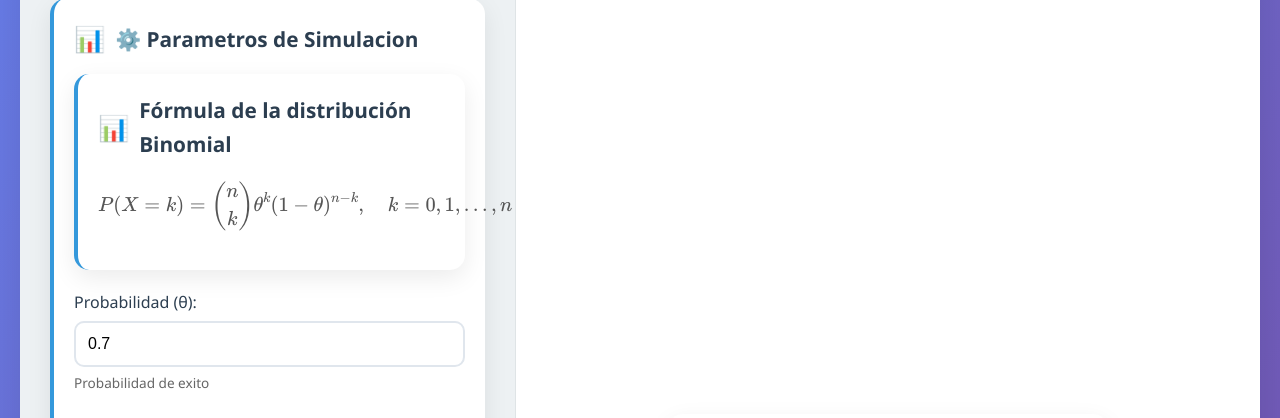
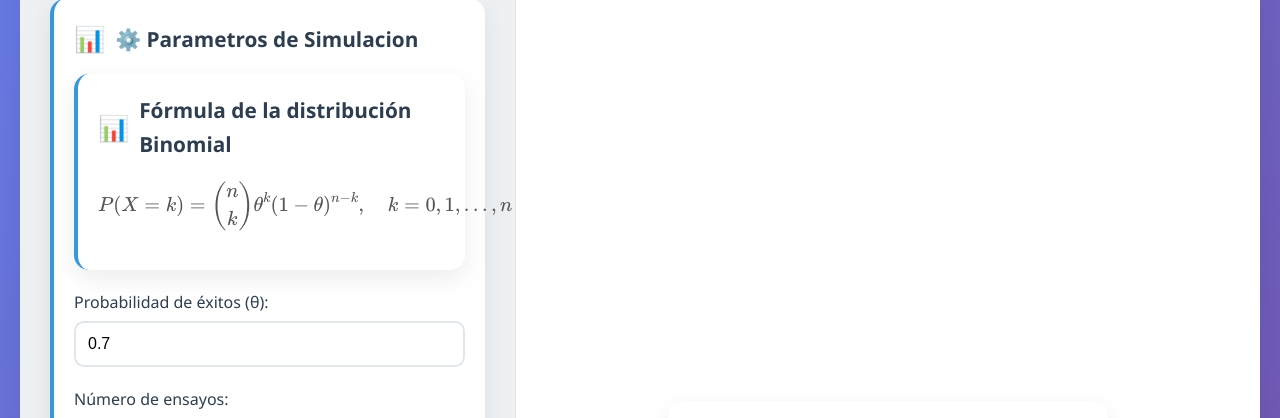
Before and after one commit to isaacwide/SFP, a Flask app: page /binomial in a window 1280 px wide. Shown: the part 167-585 px from the top of the page. Run offline with Flask 3, Linux system fonts and the light colour scheme; some libraries are stand-ins or nearby versions.

Commit message:
primera correción de palabras

```diff
--- a/templates/resultado.html
+++ b/templates/resultado.html
@@ -33,7 +33,7 @@
                             <p>\[ P(X = x) = \theta^x (1-\theta)^{1-x}, \quad x \in \{0,1\} \]</p>
                         </div>
                         <div class="input-group">
-                            <label for="theta">Probabilidad (θ):</label>
+                            <label for="theta">Probabilidad de éxitos (θ):</label>
                             <input type="number" id="theta" name="theta" min="0" max="1" step="0.01" value="{{ theta }}" required>
                             <small>Probabilidad de exito (0-1)</small>
                         </div>
@@ -90,19 +90,19 @@
                             <p>\[ P(X = k) = \binom{n}{k} \theta^k (1-\theta)^{n-k}, \quad k = 0, 1, \ldots, n \]</p>
                         </div>
                         <div class="input-group">
-                            <label for="theta">Probabilidad (θ):</label>
+                            <label for="theta">Probabilidad de éxitos (θ):</label>
                             <input type="number" id="theta" name="theta" min="0" max="1" step="0.01" value="{{ theta }}" required>
-                            <small>Probabilidad de exito</small>
+
                         </div>
                         <div class="input-group">
-                            <label for="lanzamientos">Lanzamientos por experimento:</label>
+                            <label for="lanzamientos">Número de ensayos:</label>
                             <input type="number" id="lanzamientos" name="lanzamientos" min="1" max="100" value="{{ lanzamientos }}" required>
                             <small>Numero de intentos por simulacion</small>
                         </div>
                         <div class="input-group">
-                            <label for="repeticiones">N repeticiones:</label>
+                            <label for="repeticiones">N simulaciones:</label>
                             <input type="number" id="repeticiones" name="repeticiones" min="100" max="10000" value="{{ repeticiones }}" required>
-                            <small>Numero de experimentos</small>
+                            <small>Numero de simulaciones</small>
                         </div>
                         {% endif %}
 
```
